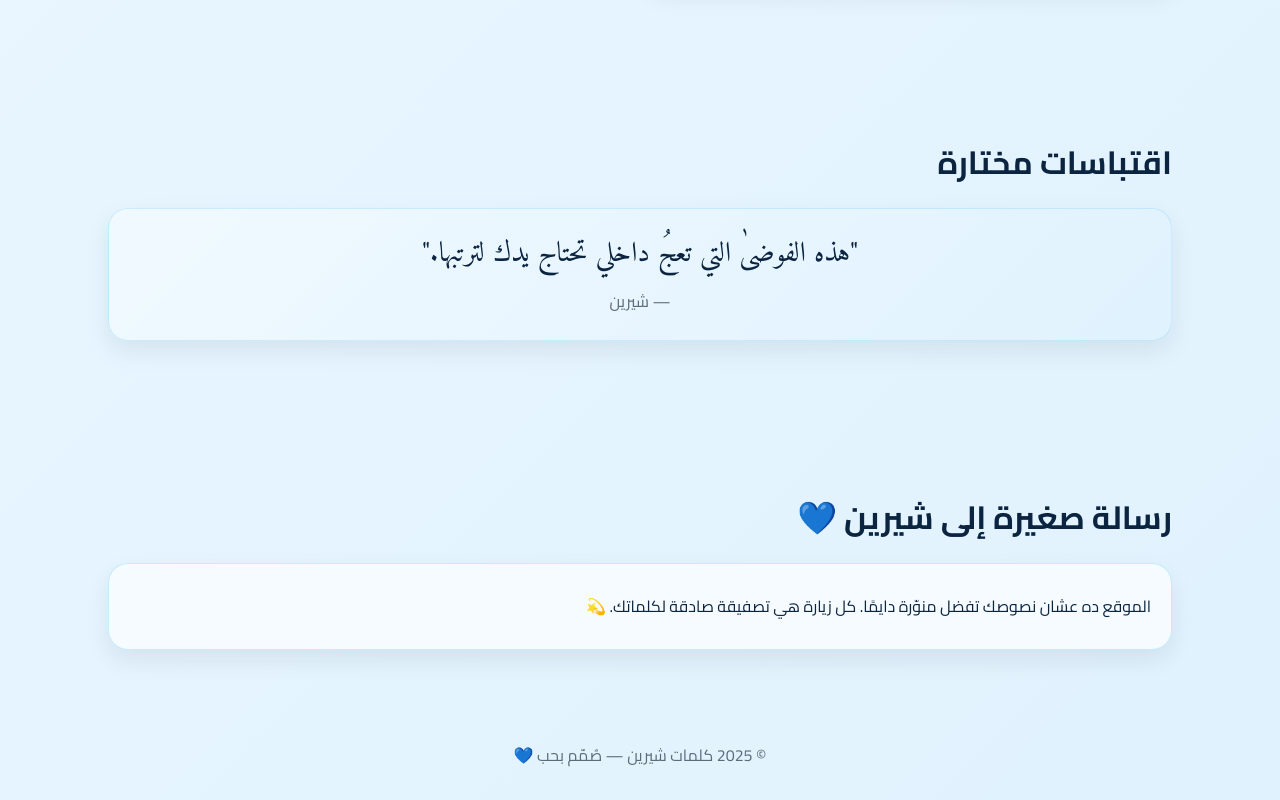
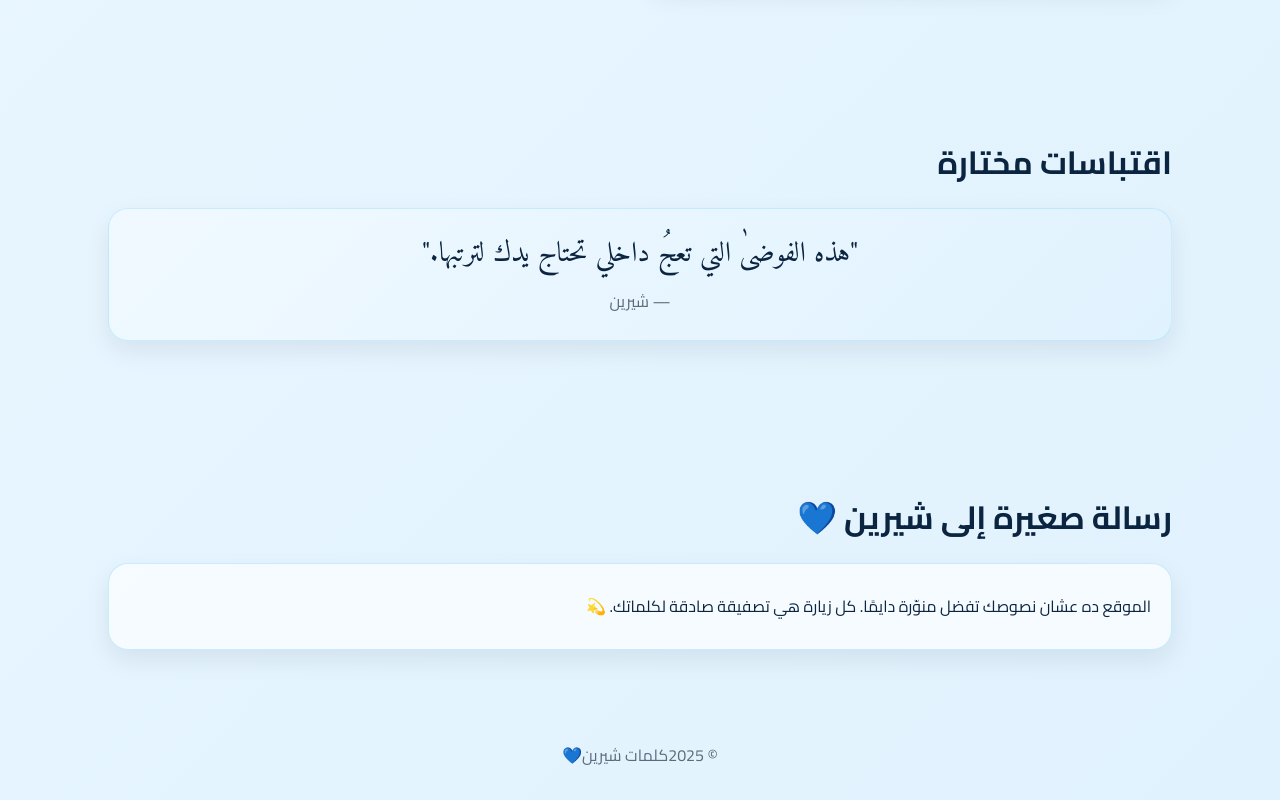
Before and after one commit to AHMEDABDELMAGED22/Shereen, a plain HTML site: page index.html in a window 1280 px wide. Shown: the part 2177-2977 px from the top of the page. Drawn offline with Linux system fonts and the light colour scheme.

Commit message:
Update index.html

```diff
--- a/index.html
+++ b/index.html
@@ -398,7 +398,7 @@
   </main>
 
   <footer>
-    <div class="container">© <span id="year"></span> كلمات شيرين — صُمّم بحب 💙</div>
+    <div class="container">© <span id="year"></span>كلمات شيرين💙</div>
   </footer>
 
   <dialog class="modal" id="reader">
```
